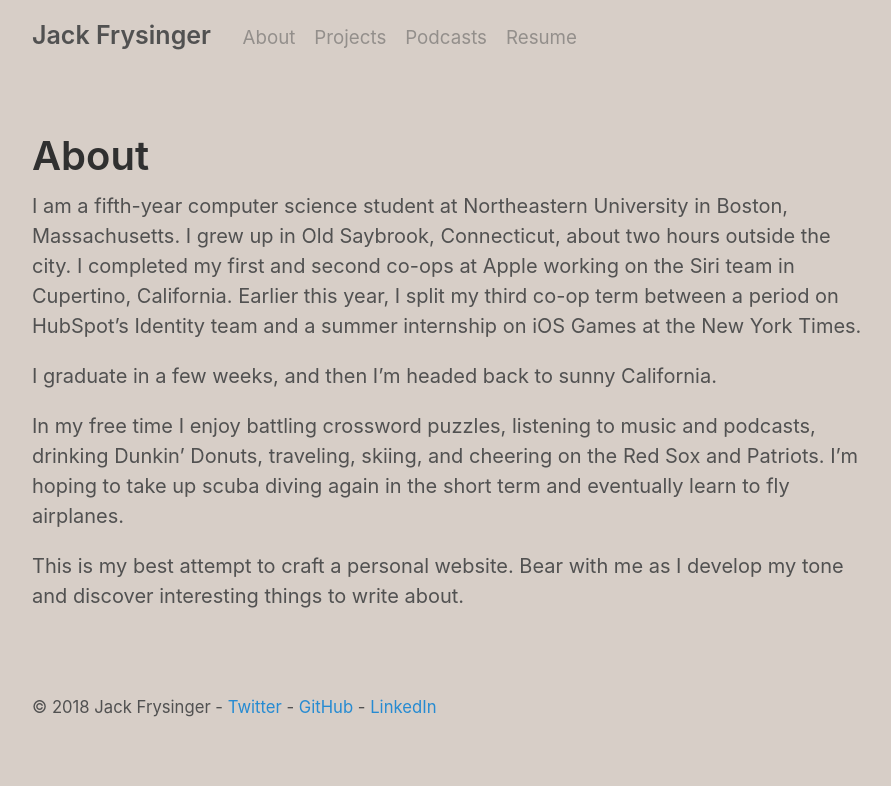
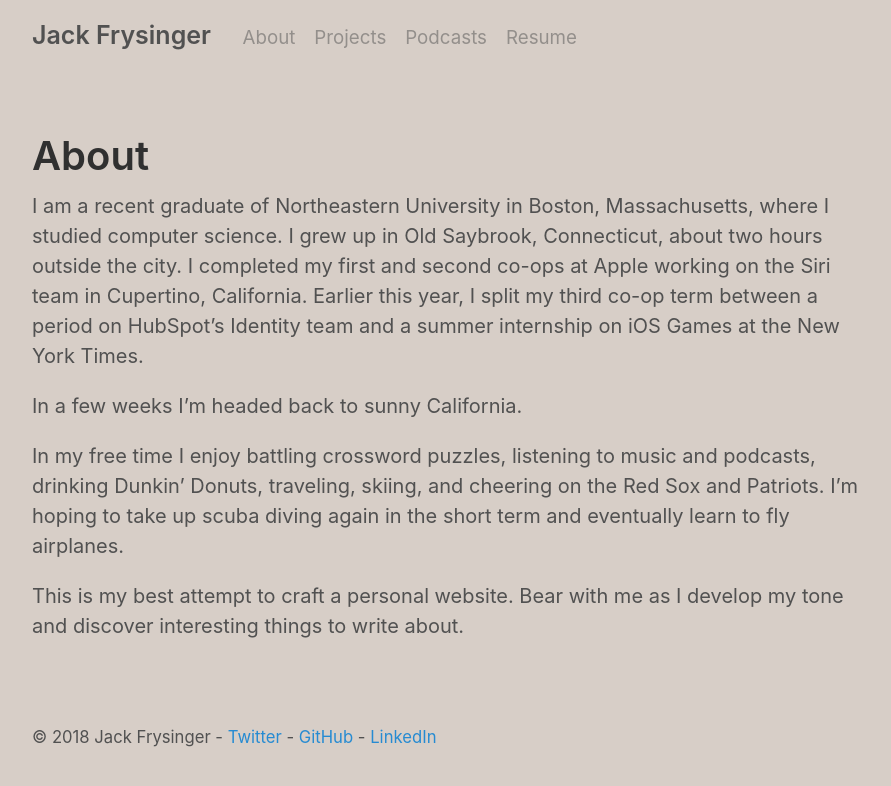
Before and after one commit to jackfrys/jackfrys.github.io, a Jekyll site: the page built from pages/about.md, in a window 1280 px wide. Shown: the top 786 px of the page, without its empty margins (188-1079 px from the left). Built offline with Jekyll 4.4.1, drawn with Linux system fonts in a browser that asks for light colours.

Commit message:
Update about to reflect graduation

```diff
--- a/pages/about.md
+++ b/pages/about.md
@@ -4,9 +4,9 @@
 permalink: /about/
 ---
 
-I am a fifth-year computer science student at Northeastern University in Boston, Massachusetts. I grew up in Old Saybrook, Connecticut, about two hours outside the city. I completed my first and second co-ops at Apple working on the Siri team in Cupertino, California. Earlier this year, I split my third co-op term between a period on HubSpot's Identity team and a summer internship on iOS Games at the New York Times.
+I am a recent graduate of Northeastern University in Boston, Massachusetts, where I studied computer science. I grew up in Old Saybrook, Connecticut, about two hours outside the city. I completed my first and second co-ops at Apple working on the Siri team in Cupertino, California. Earlier this year, I split my third co-op term between a period on HubSpot's Identity team and a summer internship on iOS Games at the New York Times.
 
-I graduate in a few weeks, and then I'm headed back to sunny California.
+In a few weeks I'm headed back to sunny California.
 
 In my free time I enjoy battling crossword puzzles, listening to music and podcasts, drinking Dunkin’ Donuts, traveling, skiing, and cheering on the Red Sox and Patriots. I'm hoping to take up scuba diving again in the short term and eventually learn to fly airplanes.
 
```
